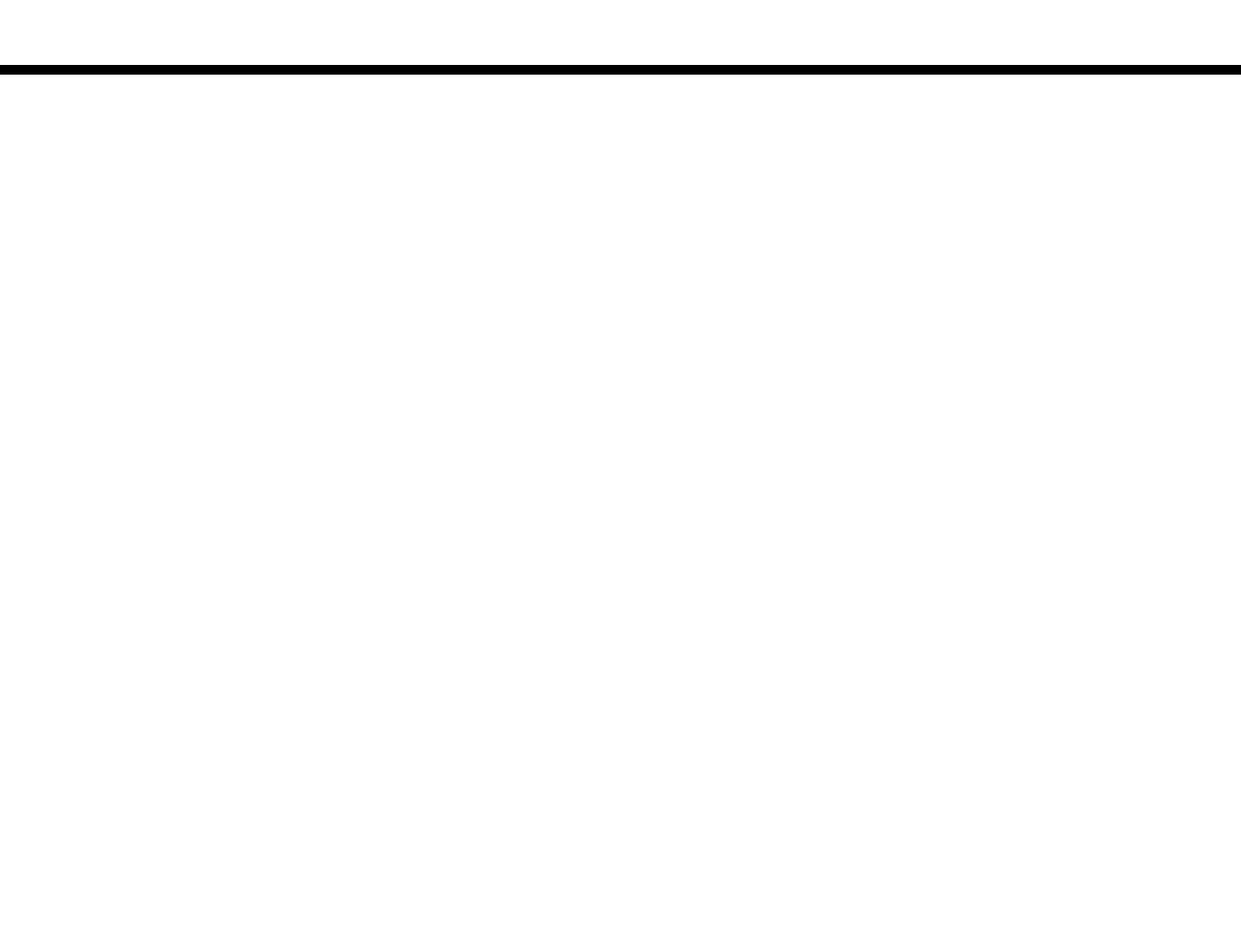
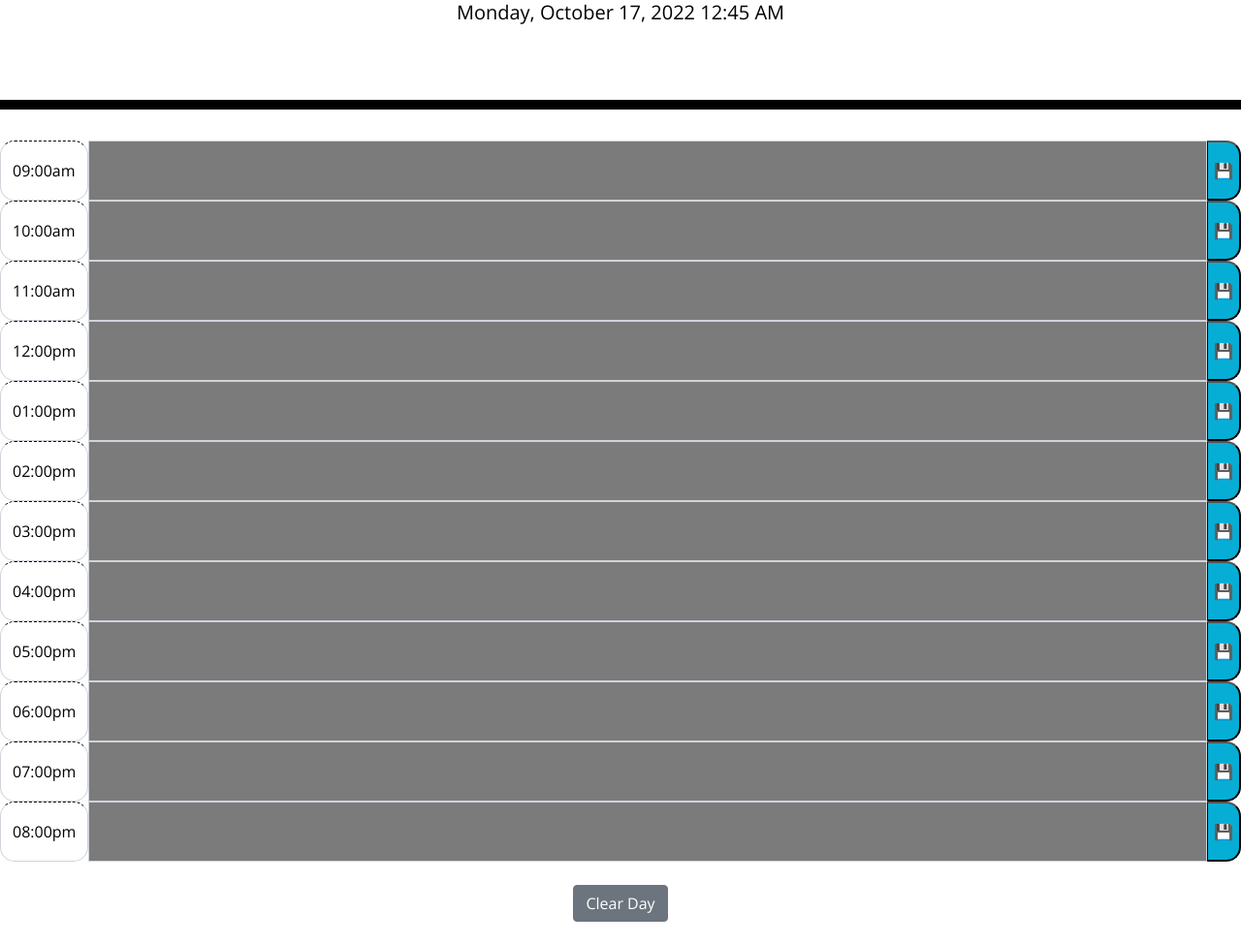
Before and after one commit to natemuci/05Challenge, a plain HTML site: page index.html in a window 1280 px wide. Shown: the part 191-1166 px from the top of the page at 97% size. Before the commit the page ends 800 px from the top, so only its background shows below. Drawn offline with nearby package versions, Linux system fonts and the light colour scheme; files that its build step writes are made by us from their sources.

Commit message:
added html, css, and js.

```diff
--- a/assets/script.js
+++ b/assets/script.js
@@ -0,0 +1,48 @@
+var rightNow = moment().format('LLLL');
+var timeCheck = moment().format('k')
+
+var timeDisplayEl = $("#currentDay");
+var clearBtn = $("#clearBtn");
+
+var nineAm = $("#09:00")
+var tenAm = $("#10:00")
+var elevenAm = $("#11:00")
+var twelvePm = $("#12:00")
+var onePm = $("#13:00")
+var twoPm = $("#14:00")
+var threePm = $("#15:00")
+var fourPm = $("#16:00")
+var fivePm = $("#17:00")
+var sixPm = $("#18:00")
+var sevenPm = $("#19:00")
+
+var count = true;
+
+function displayTime() {
+    timeDisplayEl.text(rightNow);
+  }
+  setInterval(displayTime, 1000);
+
+
+
+
+// if (timeCheck > )
+   // backgroundColor:"grey"
+// else (timeCheck < )
+    // backgroundColor:"Green"
+// else(timeCheck ==)
+    // backgroundColor:"red"
+function bGColor(){
+  $("textarea").each(function(){
+    var idCheck = parseInt($(this).attr("id"));
+    timeCheck = parseInt(timeCheck);
+    if (timeCheck > idCheck) {
+      $(this).addClass("past");
+    } else if (timeCheck < idCheck){
+      $(this).addClass("future");
+    } else {
+      $(this).addClass("present");
+    }
+  })
+}
+bGColor();
--- a/assets/style.css
+++ b/assets/style.css
@@ -12,6 +12,7 @@ textarea {
   border-left: 1px solid black;
   padding: 10px;
 }
+
 
 .jumbotron {
   text-align: center;
@@ -43,7 +44,7 @@ textarea {
 }
 
 .past {
-  background-color: #d3d3d3;
+  background-color: #7c7b7b;
   color: white;
 }
 
--- a/index.html
+++ b/index.html
@@ -18,7 +18,7 @@
       href="https://fonts.googleapis.com/css?family=Open+Sans&display=swap"
       rel="stylesheet"
     />
-    <link rel="stylesheet" href="style.css" />
+    <link rel="stylesheet" href="./assets/style.css" />
     <title>Work Day Scheduler</title>
   </head>
 
@@ -28,11 +28,80 @@
       <p class="lead">A simple calendar app for scheduling your work day</p>
       <p id="currentDay" class="lead"></p>
     </header>
-    <div class="container">
       <!-- Timeblocks go here -->
+    <div>
+      <div class="input-group" >
+      <span class="input-group-text time-block hour">09:00am</span>
+      <textarea class="form-control" id="09am" aria-label="With textarea"></textarea>
+      <button class="saveBtn">💾</button>
+      </div>
+      <div class="input-group">
+        <span class="input-group-text time-block hour">10:00am</span>
+        <textarea class="form-control" id="10am" aria-label="With textarea"></textarea>
+        <button class="saveBtn">💾</button>
+      </div>
+      <div class="input-group">
+        <span class="input-group-text time-block hour">11:00am</span>
+        <textarea class="form-control" id="11am" aria-label="With textarea"></textarea>
+        <button class="saveBtn">💾</button>
+      </div>
+      <div class="input-group">
+        <span class="input-group-text time-block hour">12:00pm</span>
+        <textarea class="form-control" id="12pm" aria-label="With textarea"></textarea>
+        <button class="saveBtn">💾</button>
+      </div>
+      <div class="input-group">
+        <span class="input-group-text time-block hour">01:00pm</span>
+        <textarea class="form-control" id="13pm" aria-label="With textarea"></textarea>
+        <button class="saveBtn">💾</button>
+      </div>
+      <div class="input-group">
+        <span class="input-group-text time-block hour">02:00pm</span>
+        <textarea class="form-control" id="14pm" aria-label="With textarea"></textarea>
+        <button class="saveBtn">💾</button>
+      </div>
+      <div class="input-group">
+        <span class="input-group-text time-block hour">03:00pm</span>
+        <textarea class="form-control" id="15pm" aria-label="With textarea"></textarea>
+        <button class="saveBtn">💾</button>
+      </div>
+      <div class="input-group">
+        <span class="input-group-text time-block hour">04:00pm</span>
+        <textarea class="form-control" id="16pm" aria-label="With textarea"></textarea>
+        <button class="saveBtn">💾</button>
+      </div>
+      <div class="input-group">
+        <span class="input-group-text time-block hour">05:00pm</span>
+        <textarea class="form-control" id="17pm" aria-label="With textarea"></textarea>
+        <button class="saveBtn">💾</button>
+      </div>
+      <div class="input-group">
+        <span class="input-group-text time-block hour">06:00pm</span>
+        <textarea class="form-control" id="18pm" aria-label="With textarea"></textarea>
+        <button class="saveBtn">💾</button>
+      </div>
+      <div class="input-group">
+        <span class="input-group-text time-block hour">07:00pm</span>
+        <textarea class="form-control" id="19pm" aria-label="With textarea"></textarea>
+        <button class="saveBtn">💾</button>
+      </div>
+      <div class="input-group">
+        <span class="input-group-text time-block hour">08:00pm</span>
+        <textarea class="form-control" id="20pm" aria-label="With textarea"></textarea>
+        <button class="saveBtn">💾</button>
+      </div>
     </div>
+    <footer class="m-4">
+      <div class="d-grid gap-2 d-md-flex justify-content-md-center">
+        <button class="btn btn-secondary" type="button" id="clearBtn">Clear Day</button>
+      </div>
+    </footer>
+
+
+
 
     <script src="https://cdnjs.cloudflare.com/ajax/libs/jquery/3.2.1/jquery.min.js"></script>
     <script src="https://cdnjs.cloudflare.com/ajax/libs/moment.js/2.24.0/moment.min.js"></script>
+    <script src="./assets/script.js"></script>
   </body>
 </html>
```
Also changed, not shown: 1 other file.
